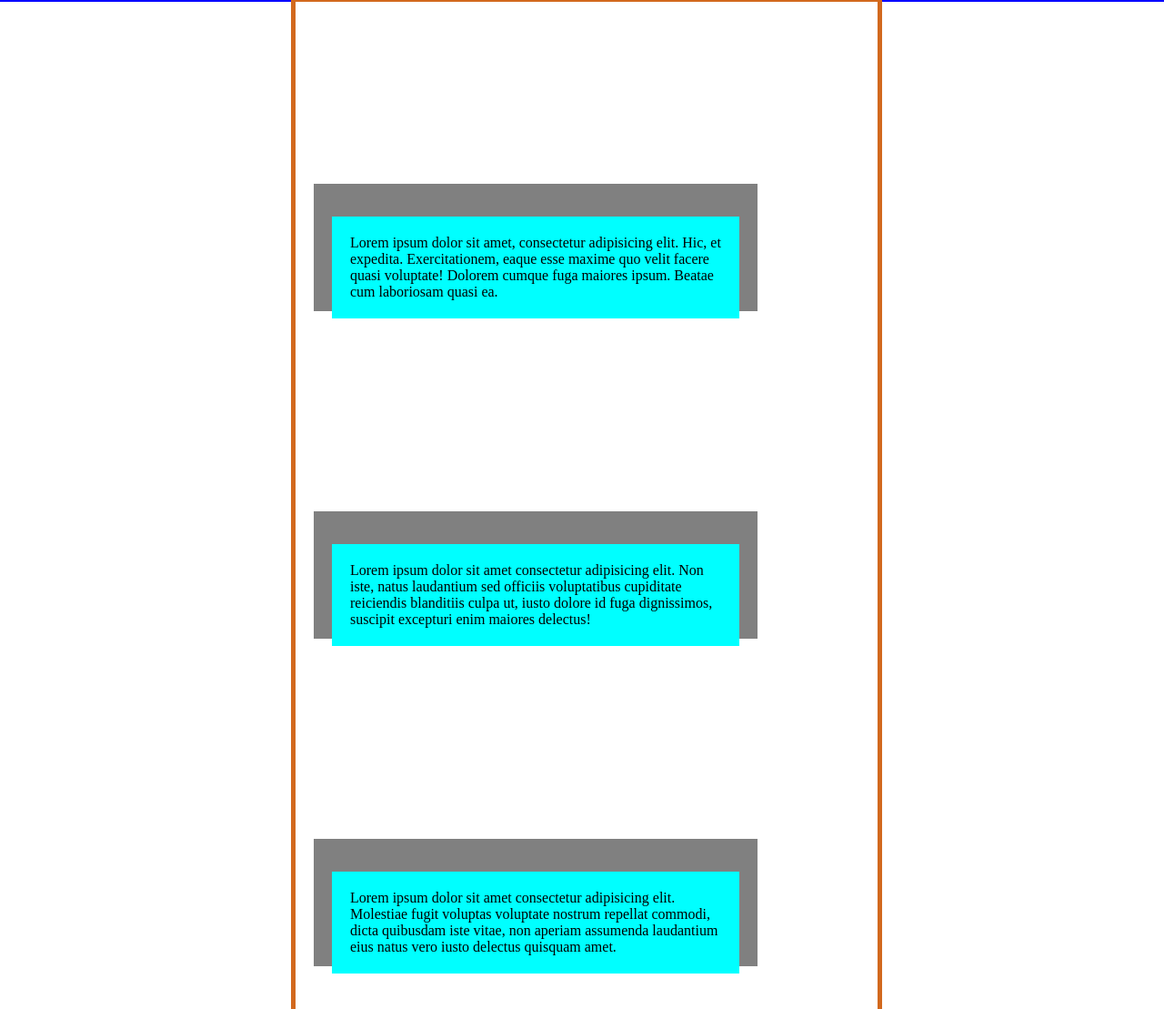
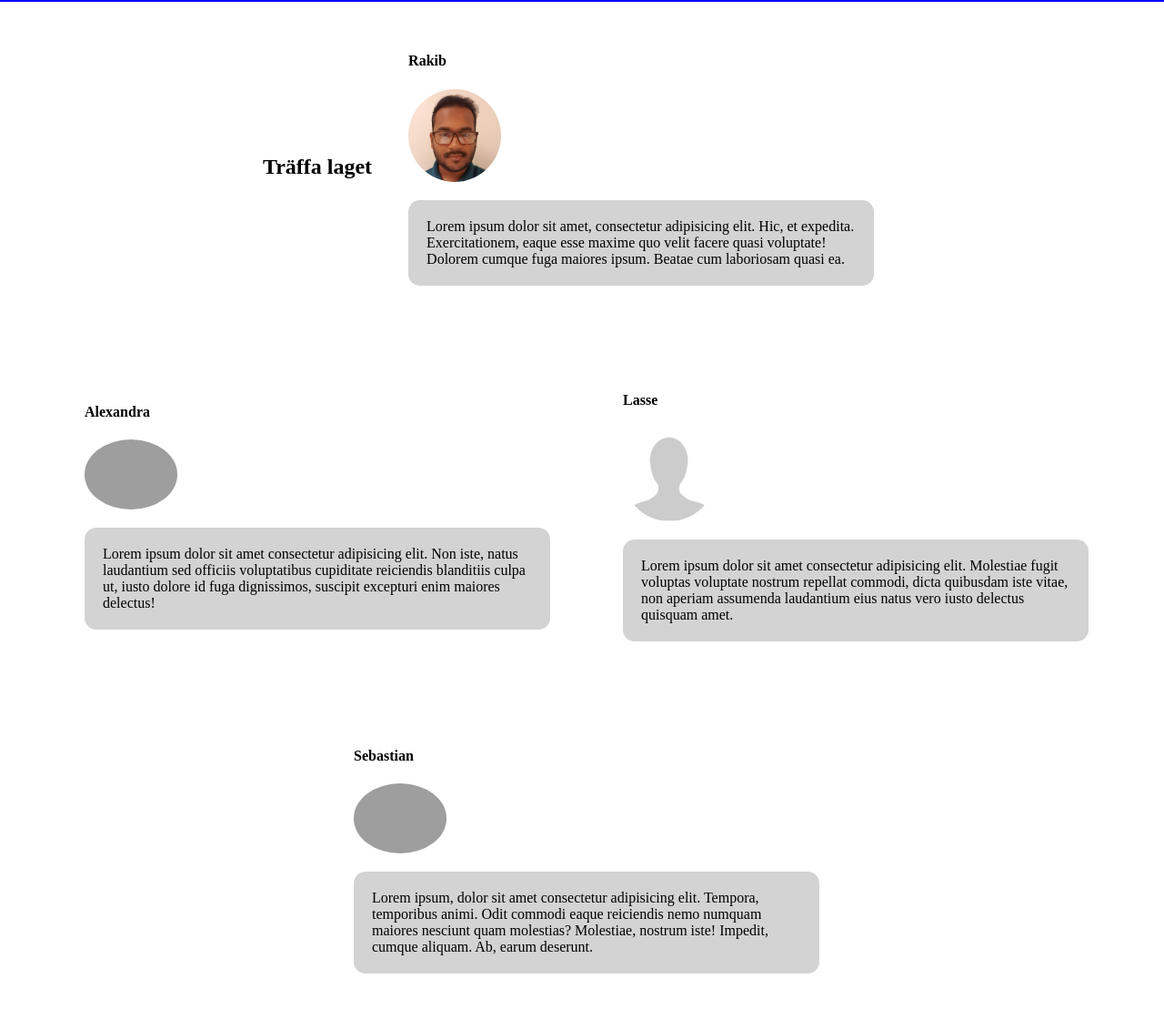
Before and after one commit to henriettajeans/Responsive-layout, a website built with Parcel: page src/index.html in a window 1280 px wide. Shown: the part 808-1917 px from the top of the page at 91% size. Built offline with nearby package versions, Linux system fonts and the light colour scheme; grey boxes are pictures that could not be loaded.

Commit message:
pictures and design to team layout

```diff
--- a/src/index.html
+++ b/src/index.html
@@ -5,7 +5,7 @@
     <meta http-equiv="X-UA-Compatible" content="IE=edge">
     <meta name="viewport" content="width=device-width, initial-scale=1.0">
     <link href="scss/index.scss" rel="stylesheet">
-    <title>Document</title>
+    <title>Some random page</title>
 </head>
 <body>
 
@@ -40,35 +40,54 @@
               <li>Om</li>
               <li>Kontakt</li>
             </ul>
-          </section>
-          <h2>Resize window to collapse menu</h2>
+        </section>
+        <!-- <h2>Resize window to collapse menu</h2> -->
+        <section class="desc__container">
+            <h1 class="desc__container__title">Welcome to nature</h1>
+            <p class="desc__container__firstLine">A journey through time and sheep</p>
+            <p class="desc__container__firstLine">To see how ... cotton ... is mage, made I mean...</p>
+        </section>
         </div>
+
     </header>
+
 
     <main>
         <section class="main__container">
+            <h2 class="main__container__title">Träffa laget</h2>
             <article class="main__container__box">
+            <h4>Rakib</h4>
+            <div class="main__container__box__img">
+                <img src="assets/profiles/Rakib_Square.png" class="main__container__box__img__src">
+            </div>
+
                 <p class="main__container__box__text">
                     Lorem ipsum dolor sit amet, consectetur adipisicing elit. Hic, et expedita. Exercitationem, eaque esse maxime quo velit facere quasi voluptate! Dolorem cumque fuga maiores ipsum. Beatae cum laboriosam quasi ea.
                 </p>
             </article>
-        <!-- </section>
-        <section class="main__container"> -->
             <article class="main__container__box">
+            <h4>Alexandra</h4>
+            <div class="main__container__box__img">
+                <img src="assets/profiles/Alexandra_Square.png" class="main__container__box__img__src">
+            </div>
                 <p class="main__container__box__text">
                     Lorem ipsum dolor sit amet consectetur adipisicing elit. Non iste, natus laudantium sed officiis voluptatibus cupiditate reiciendis blanditiis culpa ut, iusto dolore id fuga dignissimos, suscipit excepturi enim maiores delectus!
                 </p>
             </article>
-        <!-- </section>
-        <section class="main__container"> -->
             <article class="main__container__box">
+            <h4>Lasse</h4>
+            <div class="main__container__box__img">
+                <img src="assets/profiles/NoPerson_Square.png" class="main__container__box__img__src">
+            </div>
                 <p class="main__container__box__text">
                     Lorem ipsum dolor sit amet consectetur adipisicing elit. Molestiae fugit voluptas voluptate nostrum repellat commodi, dicta quibusdam iste vitae, non aperiam assumenda laudantium eius natus vero iusto delectus quisquam amet.
                 </p>
             </article>
-        <!-- </section>
-        <section class="main__container"> -->
             <article class="main__container__box">
+            <h4>Sebastian</h4>
+            <div class="main__container__box__img">
+                <img src="assets/profiles/Sebastian_Square.png" class="main__container__box__img__src">
+            </div>
                 <p class="main__container__box__text">
                     Lorem ipsum, dolor sit amet consectetur adipisicing elit. Tempora, temporibus animi. Odit commodi eaque reiciendis nemo numquam maiores nesciunt quam molestias? Molestiae, nostrum iste! Impedit, cumque aliquam. Ab, earum deserunt.
                 </p>
--- a/src/scss/_team.scss
+++ b/src/scss/_team.scss
@@ -2,46 +2,59 @@
 @use "mixins" as m;
 
 .main__container{
-    margin: 0 auto;
     height: 100%;
-    width: 50%;
-    display: flex;
-    //flex-wrap: wrap;
-    justify-content: center;
-    border: 5px solid chocolate;
+    width: 100vw;
+    flex-wrap: wrap;
     display: flex;
     flex-direction: column;
-    //align-items: inherit;
+    align-items: center;
+    justify-content: center;
+
+
     @include m.desktop{
-        display:flex;
+
         flex-wrap: wrap;
-        justify-content: center;
+        flex-direction: row;
+
+    }
+    &__title{
+      justify-content: center;
     }
 
     &__box{
-        width: 70%;
-        height: 100px;
-        background-color: grey;
+        width: 80%;
+        height: 100%;
         float: inline-start;
-        display: flex;
-        // flex-wrap: wrap;
-        justify-content: center;
         margin: 20px;
         padding: 20px;
-
-        margin-top: 200px;
         @include m.desktop{
             display:flex;
             flex-wrap: wrap;
-            justify-content: center;
+            width: 40%;
         }
+        &__img{
+          width: 100%;
+          height:100%;
 
+
+          &__src{
+            height: 150px;
+            width:150px;
+            border-radius: 50%;
+            @include m.desktop{
+              height: 20%;
+              width: 20%;
+
+            }
+
+          }
+        }
 
       &__text{
         width: 95%;
-        padding-left: 30px;
-
-        background-color: aqua;
+        padding: 30px;
+        border-radius: 0.8rem;
+        background-color: lightgrey;
         padding: 20px;
       }
     }
--- a/src/scss/index.scss
+++ b/src/scss/index.scss
@@ -22,8 +22,6 @@ header{
     -moz-background-size: cover;
     -o-background-size: cover;
   }
-
-
   .top-nav{
     margin: auto;
     display: flex;
@@ -48,22 +46,44 @@ header{
       justify-content: end;
     }
   }
+  .desc__container{
+    display: flex;
+    flex-direction: column;
+    justify-content: center;
+    align-items: center;
+    text-align: center;
+    &__title{
+      width: 50%;
+      font-size: 1.5em;
+      color: white;
+    }
+    &__firstLine{
+      width: 50%;
+      font-size: 1.2em;
+      color: white;
+    }
+  }
 }
 
 
 
+
 footer{
-    width: 100vw;
-    height: 20vh;
+    width: 100%;
+    height: 100%;
     background-color: (v.$color-black, .1);
     //position: absolute;
     min-height:50px;
     background:black;
     bottom: 10px;
-    left: 0;
-    right: 0;
     display: flex;
-    flex-direction: row;
+    flex-direction: column;
+    align-items: center;
+    @include m.desktop{
+      display:flex;
+      flex-direction: row;
+      justify-content: center;
+    }
 
     article {
       border: 2px solid red;
```
